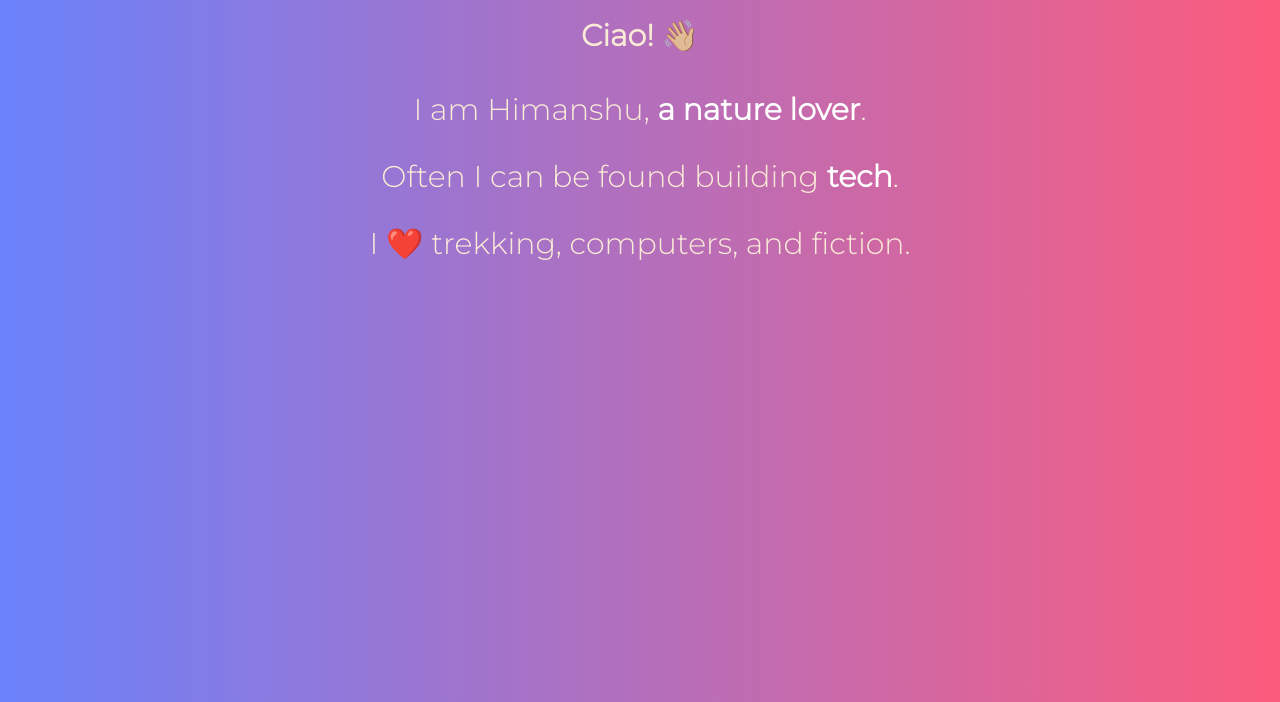
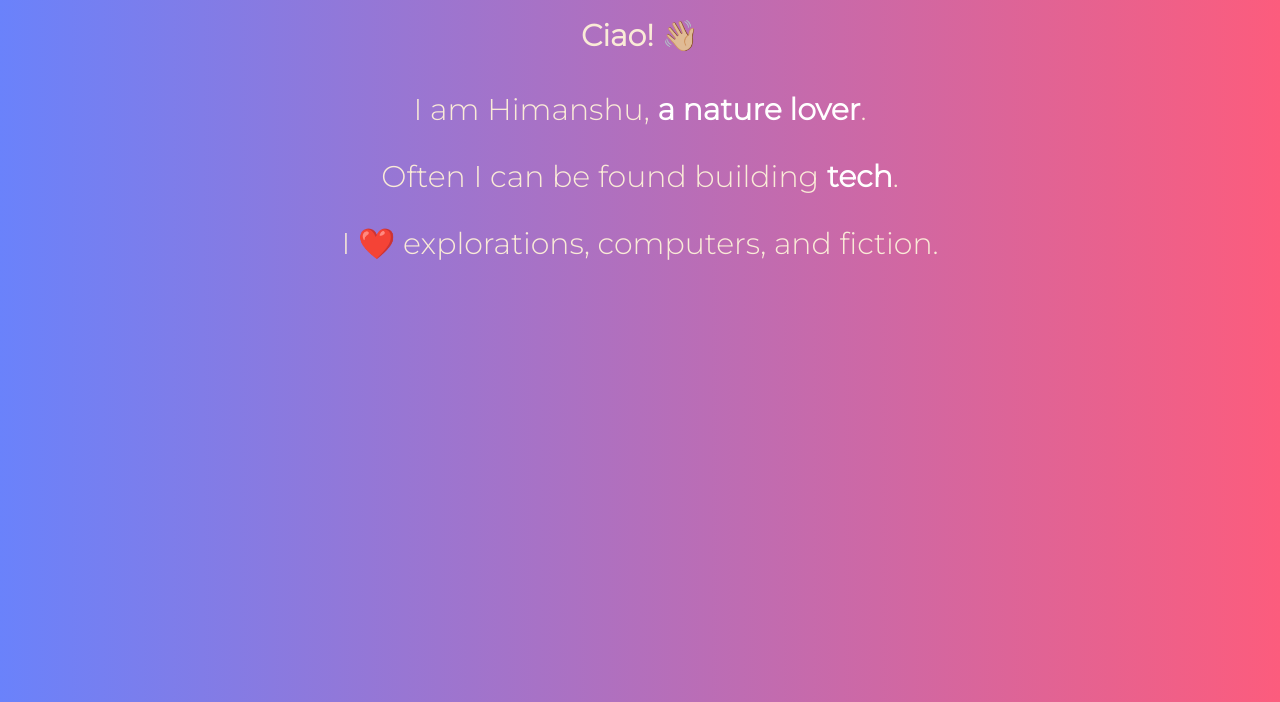
Before and after one commit to sainihimanshu/sainihimanshu.github.io, a plain HTML site: page index.html in a window 1280 px wide. Shown: the part 98-800 px from the top of the page. Drawn offline with Linux system fonts and the light colour scheme.

Commit message:
updated info

```diff
--- a/index.html
+++ b/index.html
@@ -21,7 +21,7 @@
 
     <title>Himanshu Saini</title>
   </head>
-  <body id="particles-js">
+  <body">
     <img src="moon.png" alt="moon-icon" />
     <br />
     <strong>
@@ -36,27 +36,6 @@
     <p>Often I can be found building <a href="https://github.com/sainihimanshu">tech</a>.</p>
     <p>I &#10084;&#65039; <span id="love"></span></p>
 
-    <script>
-      const greetings = ['नमस्ते', 'नमस्कार', 'Hi there', 'Hola', 'Salut', 'やあ', 'Ciao'];
-      document.getElementById('hi').textContent =
-        greetings[Math.floor(Math.random() * greetings.length)];
-
-      const loveText = 'trekking, computers, and fiction.'; //.split('');
-
-      console.log(loveText);
-
-      let start = 0;
-      const stop = loveText.length;
-
-      const id = setInterval(() => {
-        document.getElementById('love').textContent = loveText.slice(0, start);
-
-        start++;
-
-        if (start > stop) {
-          clearInterval(id);
-        }
-      }, 90);
-    </script>
+    <script src="index.js"></script>
   </body>
 </html>
--- /dev/null
+++ b/index.js
@@ -0,0 +1,21 @@
+const greetings = ['नमस्ते', 'नमस्कार', 'Hi there', 'Hola', 'Salut', 'やあ', 'Ciao'];
+document.getElementById('hi').textContent = greetings[Math.floor(Math.random() * greetings.length)];
+
+const loveText = 'explorations, computers, and fiction.';
+
+let start = 0;
+const stop = loveText.length;
+
+const id = setInterval(() => {
+  document.getElementById('love').textContent = loveText.slice(0, start);
+
+  start++;
+
+  if (start > stop) {
+    clearInterval(id);
+  }
+}, 90);
+
+console.log(
+  `Hi!\nIt's good to see you here.😊\n\nI think you have already read my intro packaged into a bunch of utf-8 sequences.\nI often build some crazy stuff.`,
+);
```
